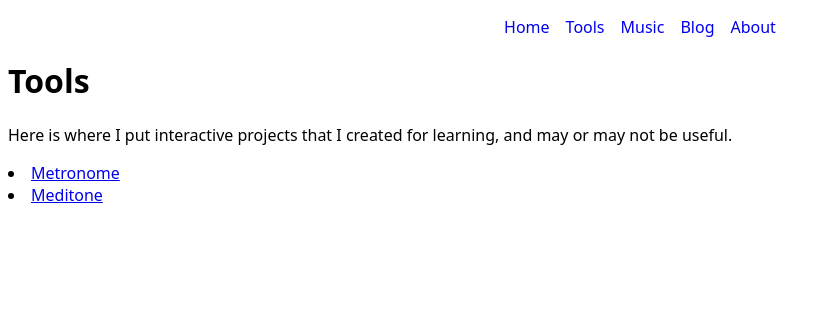
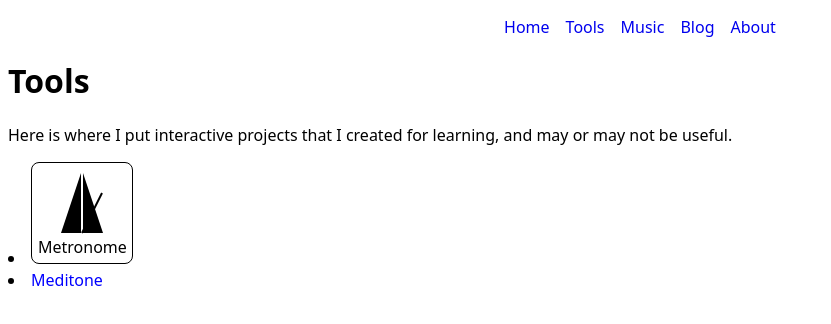
Before and after one commit to wispykey/portfolio, a SvelteKit app: page /tools in a window 1280 px wide. Shown: the top 324 px of the page, without its empty margins (0-831 px from the left). Built offline with nearby package versions, Linux system fonts and the light colour scheme.

Commit message:
Add custom SVG icon for metronome

```diff
--- a/src/routes/tools/+page.svelte
+++ b/src/routes/tools/+page.svelte
@@ -7,7 +7,38 @@
 
 <nav>
     <li>
-        <a href="metronome">Metronome</a>
+        <svg width="100" height="100">
+            <a href="metronome" title="metronome">
+                <path d="M 51 10 v 60 h 20 Z"></path>
+                <path d="M 49 10 v 60 h -20 Z"></path>
+                <line
+                    x1="50"
+                    y1="70"
+                    x2="70"
+                    y2="30"
+                    stroke="black"
+                    stroke-width="2"
+                ></line>
+                <text x="6" y="90">Metronome</text>
+            </a>
+        </svg>
     </li>
     <li><a href="meditone">Meditone</a></li>
 </nav>
+
+<style>
+    button {
+        padding: 1rem;
+    }
+
+    a {
+        text-decoration: none;
+        color: blue;
+    }
+
+    svg {
+        border: 1px solid black;
+        border-radius: 8px;
+        user-select: none;
+    }
+</style>
```
